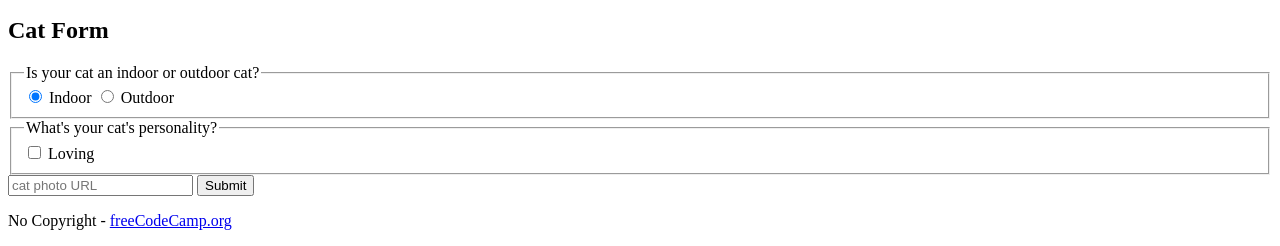
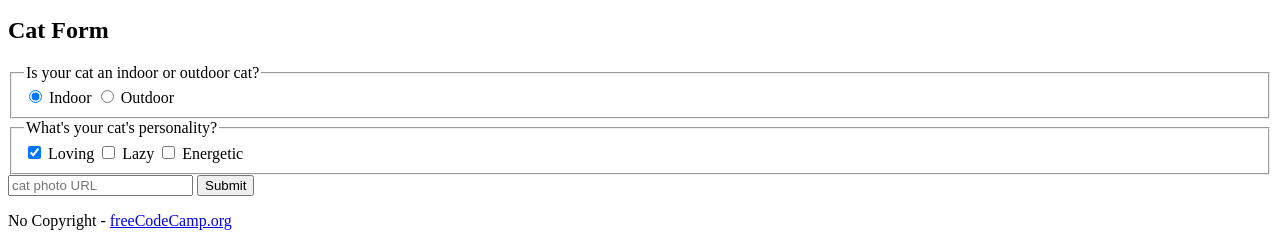
Before and after one commit to ademsaka/cat-photo-app, a plain HTML site: page index.html in a window 1280 px wide. Shown: the part 1419-1665 px from the top of the page. Drawn offline with Linux system fonts and the light colour scheme.

Commit message:
I added something

```diff
--- a/index.html
+++ b/index.html
@@ -1,7 +1,10 @@
 <!DOCTYPE html>
 
 <html lang="en">
-<html>
+  <head>
+    <meta charset="UTF-8">
+    <title>CatPhotoApp</title>
+  </head>
   <body>
     <main>
       <h1>CatPhotoApp</h1>
@@ -44,7 +47,9 @@
           </fieldset>
           <fieldset>
             <legend>What's your cat's personality?</legend>
-            <input id="loving" type="checkbox"> <label for="loving" checked>Loving</label>
+            <input id="loving" type="checkbox" name="personality" value="loving" checked> <label for="loving">Loving</label>
+            <input id="lazy" type="checkbox" name="personality" value="lazy"> <label for="lazy">Lazy</label>
+            <input id="energetic" type="checkbox" name="personality" value="energetic"> <label for="energetic">Energetic</label>
           </fieldset>
           <input type="text" name="catphotourl" placeholder="cat photo URL" required>
           <button type="submit">Submit</button>
@@ -52,7 +57,9 @@
       </section>
     </main>
     <footer>
-      <p>No Copyright - <a href="https://www.freecodecamp.org">freeCodeCamp.org</a></p>
+      <p>
+        No Copyright - <a href="https://www.freecodecamp.org">freeCodeCamp.org</a>
+      </p>
     </footer>
   </body>
 </html>
```
Lines whose indentation alone changed are shown as unchanged.
